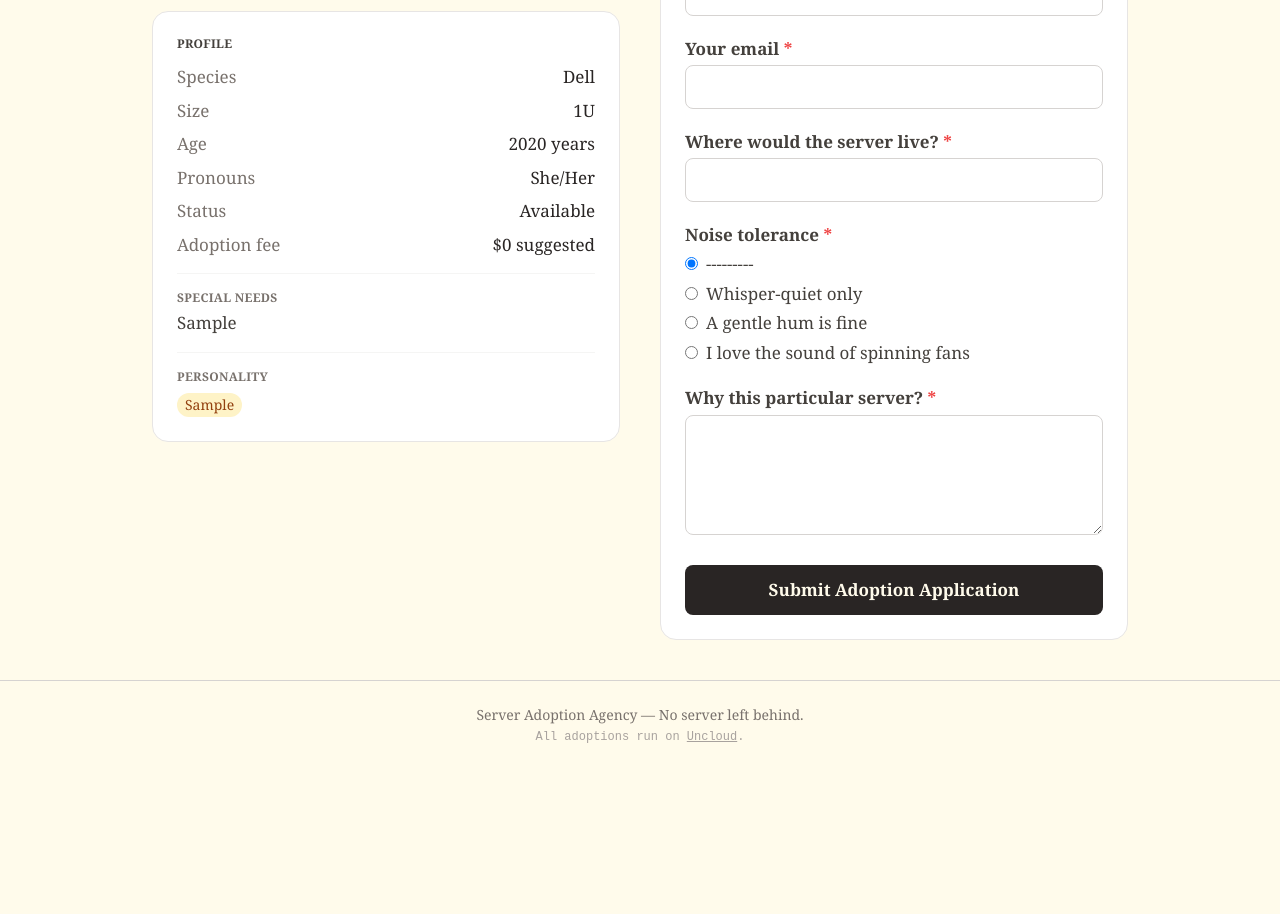
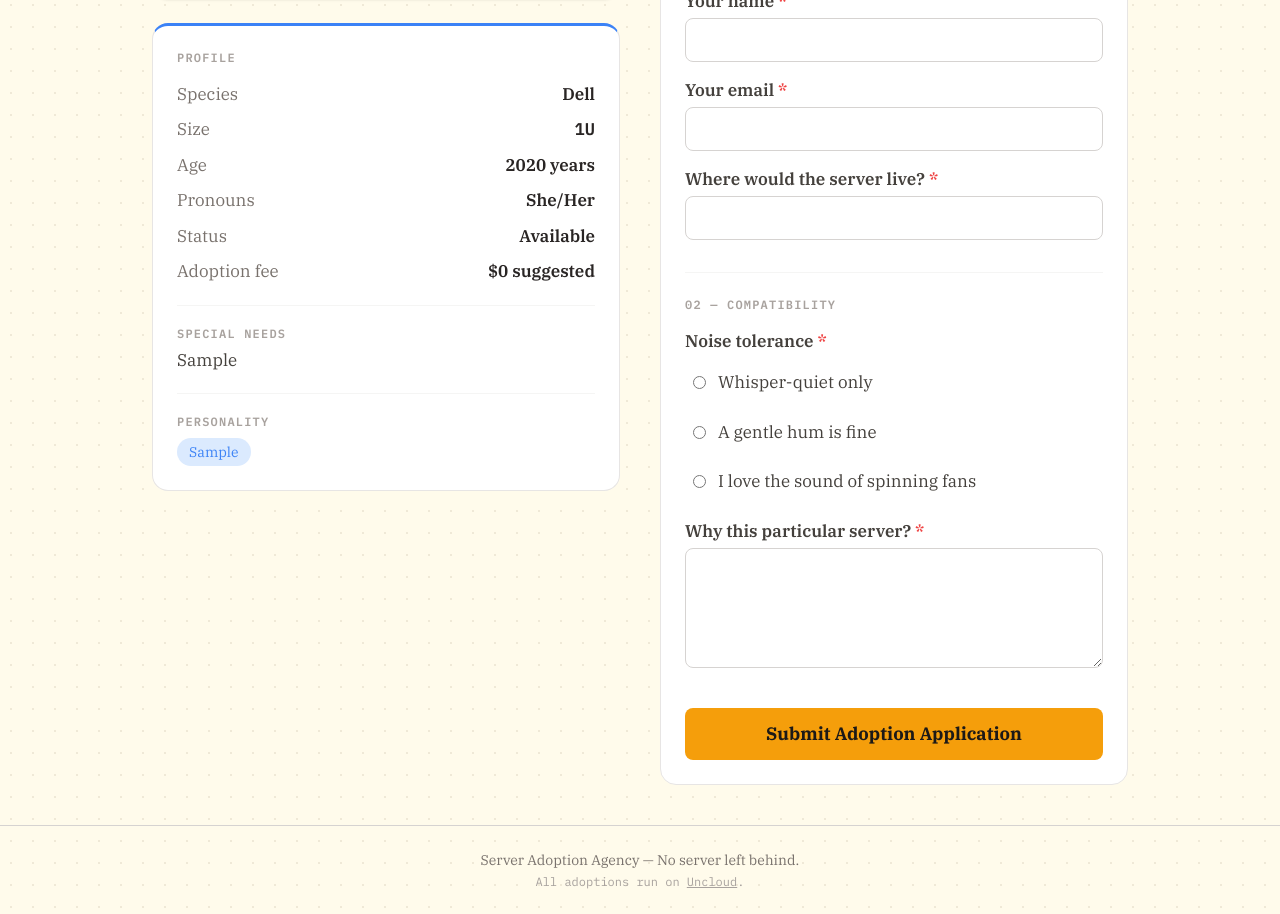
Before and after one commit to uncloud-apps/django-agency, a Django app: a page that uses shelter/templates/shelter/base.html in a window 1280 px wide. Shown: the part 512-1426 px from the top of the page. Before the commit the page ends 1255 px from the top, so only its background shows below. Run offline with Django 5.2, Linux system fonts and the light colour scheme; tables that the repository leaves empty hold one stand-in row (values such as "Sample post"); some libraries are stand-ins or nearby versions.

Commit message:
Redesign UI and simplify adoption form
- Switch to IBM Plex Serif/Mono fonts; add dot-grid background texture
- Terminal-style header with amber underline; blinking cursor on hero
- Per-species accent colors and bg tints on cards and detail page
- Fix radio widget showing blank empty option for noise tolerance
- Split adoption form into Contact / Compatibility sections
- Stats numbers unified to mono dark style; amber CTA buttons
- md:grid-cols-2 on detail page (was lg), larger back link
- Custom chevron on filter selects; remove has_stable_power and senior fields
- Shorter seed backstories updated in DB

Co-Authored-By: Claude Sonnet 4.6 <noreply@anthropic.com>

```diff
--- a/shelter/forms.py
+++ b/shelter/forms.py
@@ -3,6 +3,12 @@ from .models import AdoptionApplication, Server
 
 
 class AdoptionApplicationForm(forms.ModelForm):
+    decibel_tolerance = forms.ChoiceField(
+        choices=AdoptionApplication.DecibelTolerance.choices,
+        widget=forms.RadioSelect,
+        label='Noise tolerance',
+    )
+
     class Meta:
         model = AdoptionApplication
         fields = [
@@ -16,11 +22,9 @@ class AdoptionApplicationForm(forms.ModelForm):
             'applicant_name': 'Your name',
             'applicant_email': 'Your email',
             'applicant_location': 'Where would the server live?',
-            'decibel_tolerance': 'Noise tolerance',
             'why_this_server': 'Why this particular server?',
         }
         widgets = {
-            'decibel_tolerance': forms.RadioSelect,
             'why_this_server': forms.Textarea(attrs={'rows': 4}),
         }
 
--- a/shelter/templates/shelter/base.html
+++ b/shelter/templates/shelter/base.html
@@ -4,13 +4,17 @@
   <meta charset="UTF-8">
   <meta name="viewport" content="width=device-width, initial-scale=1.0">
   <title>{% block title %}Server Adoption Agency{% endblock %}</title>
+  <link rel="preconnect" href="https://fonts.googleapis.com">
+  <link rel="preconnect" href="https://fonts.gstatic.com" crossorigin>
+  <link href="https://fonts.googleapis.com/css2?family=IBM+Plex+Mono:wght@400;600&family=IBM+Plex+Serif:ital,wght@0,400;0,600;0,700;1,400&display=swap" rel="stylesheet">
   <script src="https://cdn.tailwindcss.com"></script>
   <script>
     tailwind.config = {
       theme: {
         extend: {
           fontFamily: {
-            serif: ['Georgia', 'Cambria', 'serif'],
+            serif: ['IBM Plex Serif', 'Georgia', 'serif'],
+            mono: ['IBM Plex Mono', 'Courier New', 'monospace'],
           }
         }
       }
@@ -18,16 +22,26 @@
   </script>
   <script src="https://unpkg.com/htmx.org@2.0.4" defer></script>
   <style>
-    body { font-family: Georgia, Cambria, serif; font-size: 17px; }
-    .mono { font-family: 'Courier New', monospace; }
+    body {
+      font-family: 'IBM Plex Serif', Georgia, serif;
+      font-size: 17px;
+      background-color: #fffbeb;
+      background-image: radial-gradient(circle, rgba(100,80,40,0.1) 1px, transparent 1px);
+      background-size: 22px 22px;
+    }
+    .mono { font-family: 'IBM Plex Mono', 'Courier New', monospace; }
+    @keyframes blink { 50% { opacity: 0; } }
+    .cursor { animation: blink 1.1s step-end infinite; }
   </style>
 </head>
-<body class="bg-amber-50 text-stone-800 min-h-screen flex flex-col">
+<body class="text-stone-800 min-h-screen flex flex-col">
 
-  <header class="bg-stone-800 text-amber-50 py-4 px-6">
+  <header class="bg-stone-900 text-amber-50 py-4 px-6 border-b-2 border-amber-400">
     <div class="max-w-5xl mx-auto flex items-center justify-between">
-      <a href="/" class="text-xl font-bold tracking-tight hover:text-amber-300 transition-colors">Server Adoption Agency</a>
-      <nav class="flex gap-6 text-xl">
+      <a href="/" class="mono text-lg font-semibold tracking-tight hover:text-amber-300 transition-colors">
+        <span class="text-amber-400">&gt;</span> server-adoption
+      </a>
+      <nav class="flex gap-8 text-base">
         <a href="/" class="hover:text-amber-300 transition-colors">Home</a>
         <a href="/servers/" class="hover:text-amber-300 transition-colors">Browse Servers</a>
       </nav>
--- a/shelter/templates/shelter/partials/application_form.html
+++ b/shelter/templates/shelter/partials/application_form.html
@@ -12,41 +12,68 @@
     </div>
   {% endif %}
 
-  <div class="space-y-5">
-    {% for field in form %}
+  <div class="mb-8">
+    <p class="mono text-xs font-semibold uppercase tracking-widest text-stone-400 mb-4">01 — Contact</p>
+    <div class="space-y-4">
+
       <div>
-        <label class="block font-semibold text-stone-700 mb-1" for="{{ field.id_for_label }}">
-          {{ field.label }}
-          {% if field.field.required %}<span class="text-red-500">*</span>{% endif %}
+        <label class="block font-semibold text-stone-700 mb-1" for="{{ form.applicant_name.id_for_label }}">
+          {{ form.applicant_name.label }} <span class="text-red-500">*</span>
         </label>
+        {{ form.applicant_name|add_class:"w-full border border-stone-300 rounded-lg px-3 py-2 focus:outline-none focus:ring-2 focus:ring-amber-400" }}
+        {% for error in form.applicant_name.errors %}<p class="text-red-600 text-sm mt-1">{{ error }}</p>{% endfor %}
+      </div>
 
-        {% if field.field.widget.input_type == 'radio' %}
-          <div class="space-y-1 mt-1">
-            {% for choice in field %}
-              <label class="flex items-center gap-2 cursor-pointer text-stone-700">
-                {{ choice.tag }} {{ choice.choice_label }}
-              </label>
-            {% endfor %}
-          </div>
-        {% else %}
-          {{ field|add_class:"w-full border border-stone-300 rounded-lg px-3 py-2 focus:outline-none focus:ring-2 focus:ring-stone-400" }}
-        {% endif %}
+      <div>
+        <label class="block font-semibold text-stone-700 mb-1" for="{{ form.applicant_email.id_for_label }}">
+          {{ form.applicant_email.label }} <span class="text-red-500">*</span>
+        </label>
+        {{ form.applicant_email|add_class:"w-full border border-stone-300 rounded-lg px-3 py-2 focus:outline-none focus:ring-2 focus:ring-amber-400" }}
+        {% for error in form.applicant_email.errors %}<p class="text-red-600 text-sm mt-1">{{ error }}</p>{% endfor %}
+      </div>
 
-        {% if field.errors %}
-          {% for error in field.errors %}
-            <p class="text-red-600 text-sm mt-1">{{ error }}</p>
+      <div>
+        <label class="block font-semibold text-stone-700 mb-1" for="{{ form.applicant_location.id_for_label }}">
+          {{ form.applicant_location.label }} <span class="text-red-500">*</span>
+        </label>
+        {{ form.applicant_location|add_class:"w-full border border-stone-300 rounded-lg px-3 py-2 focus:outline-none focus:ring-2 focus:ring-amber-400" }}
+        {% for error in form.applicant_location.errors %}<p class="text-red-600 text-sm mt-1">{{ error }}</p>{% endfor %}
+      </div>
+
+    </div>
+  </div>
+
+  <div class="pt-6 border-t border-stone-100">
+    <p class="mono text-xs font-semibold uppercase tracking-widest text-stone-400 mb-4">02 — Compatibility</p>
+    <div class="space-y-4">
+
+      <div>
+        <label class="block font-semibold text-stone-700 mb-2">
+          {{ form.decibel_tolerance.label }} <span class="text-red-500">*</span>
+        </label>
+        <div class="space-y-2">
+          {% for choice in form.decibel_tolerance %}
+            <label class="flex items-center gap-3 cursor-pointer text-stone-700 p-2 rounded-lg hover:bg-stone-50 transition-colors">
+              {{ choice.tag }} {{ choice.choice_label }}
+            </label>
           {% endfor %}
-        {% endif %}
+        </div>
+        {% for error in form.decibel_tolerance.errors %}<p class="text-red-600 text-sm mt-1">{{ error }}</p>{% endfor %}
+      </div>
 
-        {% if field.help_text %}
-          <p class="text-stone-400 text-sm mt-1">{{ field.help_text }}</p>
-        {% endif %}
+      <div>
+        <label class="block font-semibold text-stone-700 mb-1" for="{{ form.why_this_server.id_for_label }}">
+          {{ form.why_this_server.label }} <span class="text-red-500">*</span>
+        </label>
+        {{ form.why_this_server|add_class:"w-full border border-stone-300 rounded-lg px-3 py-2 focus:outline-none focus:ring-2 focus:ring-amber-400" }}
+        {% for error in form.why_this_server.errors %}<p class="text-red-600 text-sm mt-1">{{ error }}</p>{% endfor %}
       </div>
-    {% endfor %}
+
+    </div>
   </div>
 
   <button type="submit"
-          class="mt-6 w-full bg-stone-800 text-amber-50 py-3 rounded-lg font-semibold hover:bg-stone-700 transition-colors">
+          class="mt-8 w-full bg-amber-500 text-stone-900 py-3 rounded-lg font-bold hover:bg-amber-400 transition-colors text-lg">
     Submit Adoption Application
   </button>
 </form>
--- a/shelter/templates/shelter/server_detail.html
+++ b/shelter/templates/shelter/server_detail.html
@@ -5,62 +5,66 @@
 
 {% block content %}
 
-<a href="/servers/" class="text-stone-500 text-sm hover:text-stone-700 mb-6 inline-block">&larr; Back to listings</a>
+<a href="/servers/" class="inline-flex items-center gap-2 text-stone-600 hover:text-stone-800 mb-8 font-medium transition-colors group">
+  <span class="group-hover:-translate-x-1 transition-transform inline-block">&larr;</span> Back to listings
+</a>
 
-<div class="grid grid-cols-1 lg:grid-cols-2 gap-10">
+<div class="grid grid-cols-1 md:grid-cols-2 gap-10">
 
   <div>
     {% if server.portrait %}
       <img src="{{ server.portrait.url }}" alt="Portrait of {{ server.name }}"
            class="w-full rounded-2xl shadow mb-6 object-cover" style="max-height: 400px;">
     {% else %}
-      <div class="w-full rounded-2xl bg-stone-100 flex items-center justify-center text-9xl mb-6" style="height: 300px;">
+      <div class="w-full rounded-2xl flex items-center justify-center text-9xl mb-6"
+           style="height: 300px; background-color: {{ server.species|species_bg }}; border: 3px solid {{ server.species|species_accent }}">
         {{ server.species|species_emoji }}
       </div>
     {% endif %}
 
-    <div class="bg-white rounded-2xl border border-stone-200 p-6">
-      <h3 class="font-bold text-stone-700 mb-3 text-xs uppercase tracking-wide">Profile</h3>
-      <dl class="space-y-2">
+    <div class="bg-white rounded-2xl border border-stone-200 p-6" style="border-top: 3px solid {{ server.species|species_accent }}">
+      <h3 class="mono font-semibold text-stone-400 mb-4 text-xs uppercase tracking-widest">Profile</h3>
+      <dl class="space-y-2.5">
         <div class="flex justify-between">
           <dt class="text-stone-500">Species</dt>
-          <dd class="font-medium">{{ server.get_species_display }}</dd>
+          <dd class="font-semibold">{{ server.get_species_display }}</dd>
         </div>
         <div class="flex justify-between">
           <dt class="text-stone-500">Size</dt>
-          <dd class="font-medium">{{ server.get_size_display }}</dd>
+          <dd class="font-semibold mono">{{ server.get_size_display }}</dd>
         </div>
         <div class="flex justify-between">
           <dt class="text-stone-500">Age</dt>
-          <dd class="font-medium">{{ server.age_years }} years</dd>
+          <dd class="font-semibold">{{ server.age_years }} years</dd>
         </div>
         <div class="flex justify-between">
           <dt class="text-stone-500">Pronouns</dt>
-          <dd class="font-medium">{{ server.get_sex_display }}</dd>
+          <dd class="font-semibold">{{ server.get_sex_display }}</dd>
         </div>
         <div class="flex justify-between">
           <dt class="text-stone-500">Status</dt>
-          <dd class="font-medium">{{ server.get_status_display }}</dd>
+          <dd class="font-semibold">{{ server.get_status_display }}</dd>
         </div>
         <div class="flex justify-between">
           <dt class="text-stone-500">Adoption fee</dt>
-          <dd class="font-medium">{{ server.adoption_fee_display }}</dd>
+          <dd class="font-semibold">{{ server.adoption_fee_display }}</dd>
         </div>
       </dl>
 
       {% if server.special_needs %}
-        <div class="mt-4 pt-4 border-t border-stone-100">
-          <p class="text-xs font-semibold uppercase tracking-wide text-stone-500 mb-1">Special needs</p>
+        <div class="mt-5 pt-5 border-t border-stone-100">
+          <p class="mono text-xs font-semibold uppercase tracking-widest text-stone-400 mb-1.5">Special needs</p>
           <p class="text-stone-700">{{ server.special_needs }}</p>
         </div>
       {% endif %}
 
       {% if server.personality_list %}
-        <div class="mt-4 pt-4 border-t border-stone-100">
-          <p class="text-xs font-semibold uppercase tracking-wide text-stone-500 mb-2">Personality</p>
+        <div class="mt-5 pt-5 border-t border-stone-100">
+          <p class="mono text-xs font-semibold uppercase tracking-widest text-stone-400 mb-2">Personality</p>
           <div class="flex flex-wrap gap-2">
             {% for trait in server.personality_list %}
-              <span class="bg-amber-100 text-amber-800 text-sm px-2 py-0.5 rounded-full">{{ trait }}</span>
+              <span class="text-sm px-3 py-1 rounded-full font-medium"
+                    style="background-color: {{ server.species|species_bg }}; color: {{ server.species|species_accent }}">{{ trait }}</span>
             {% endfor %}
           </div>
         </div>
@@ -69,16 +73,16 @@
   </div>
 
   <div>
-    <h1 class="text-3xl font-bold mb-1">{{ server.name }}</h1>
-    <p class="text-stone-500 mb-6">{{ server.age_years }}-year-old {{ server.get_species_display }}</p>
+    <h1 class="text-4xl font-bold mb-1">{{ server.name }}</h1>
+    <p class="text-stone-500 mb-6 mono text-sm">{{ server.age_years }}-year-old {{ server.get_species_display }}</p>
 
-    <div class="prose prose-stone max-w-none mb-8 text-stone-700 leading-relaxed">
+    <div class="text-stone-700 leading-relaxed mb-8">
       {{ server.backstory|linebreaks }}
     </div>
 
     {% if server.status == 'available' or server.status == 'on_hold' %}
       <div class="bg-white rounded-2xl border border-stone-200 p-6">
-        <h2 class="text-xl font-bold mb-1">Apply to adopt {{ server.name }}</h2>
+        <h2 class="text-2xl font-bold mb-1">Apply to adopt {{ server.name }}</h2>
         <p class="text-stone-500 mb-6">
           Fill out the form below and our team will review your application.
           We just want to make sure {{ server.name }} goes somewhere good.
--- a/shelter/templatetags/shelter_extras.py
+++ b/shelter/templatetags/shelter_extras.py
@@ -12,6 +12,26 @@ SPECIES_EMOJI = {
     'mystery': '❓',
 }
 
+SPECIES_ACCENT = {
+    'dell': '#3b82f6',
+    'hp': '#14b8a6',
+    'supermicro': '#22c55e',
+    'rpi': '#ec4899',
+    'macmini': '#64748b',
+    'whitebox': '#f97316',
+    'mystery': '#a855f7',
+}
+
+SPECIES_BG = {
+    'dell': '#dbeafe',
+    'hp': '#ccfbf1',
+    'supermicro': '#dcfce7',
+    'rpi': '#fce7f3',
+    'macmini': '#f1f5f9',
+    'whitebox': '#ffedd5',
+    'mystery': '#f3e8ff',
+}
+
 
 @register.filter
 def species_emoji(species):
@@ -19,5 +39,15 @@ def species_emoji(species):
 
 
 @register.filter
+def species_accent(species):
+    return SPECIES_ACCENT.get(species, '#78716c')
+
+
+@register.filter
+def species_bg(species):
+    return SPECIES_BG.get(species, '#f5f5f4')
+
+
+@register.filter
 def add_class(field, css_class):
     return field.as_widget(attrs={'class': css_class})
```
Also changed, not shown: shelter/templates/shelter/home.html (+12 -10 lines), shelter/templates/shelter/partials/server_card.html (+9 -7 lines), shelter/templates/shelter/server_list.html (+15 -10 lines).
